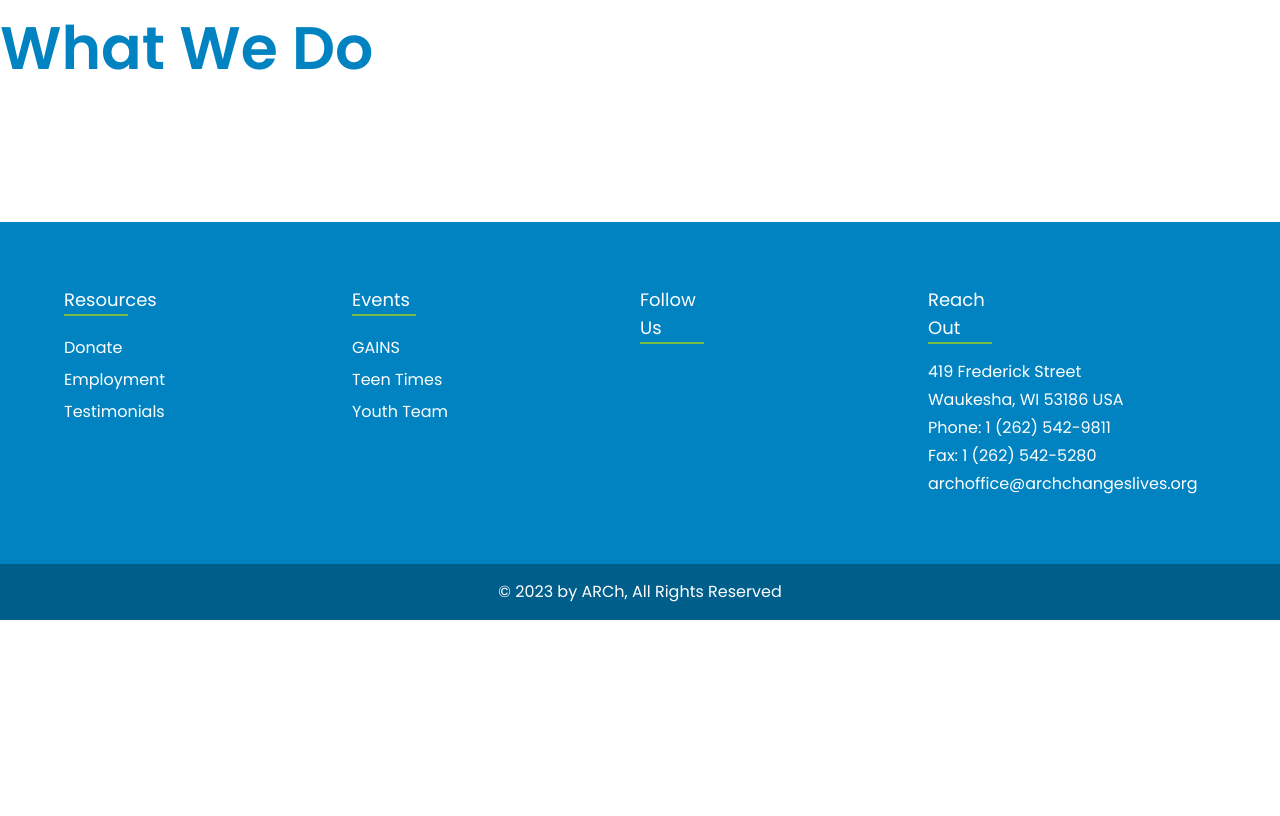
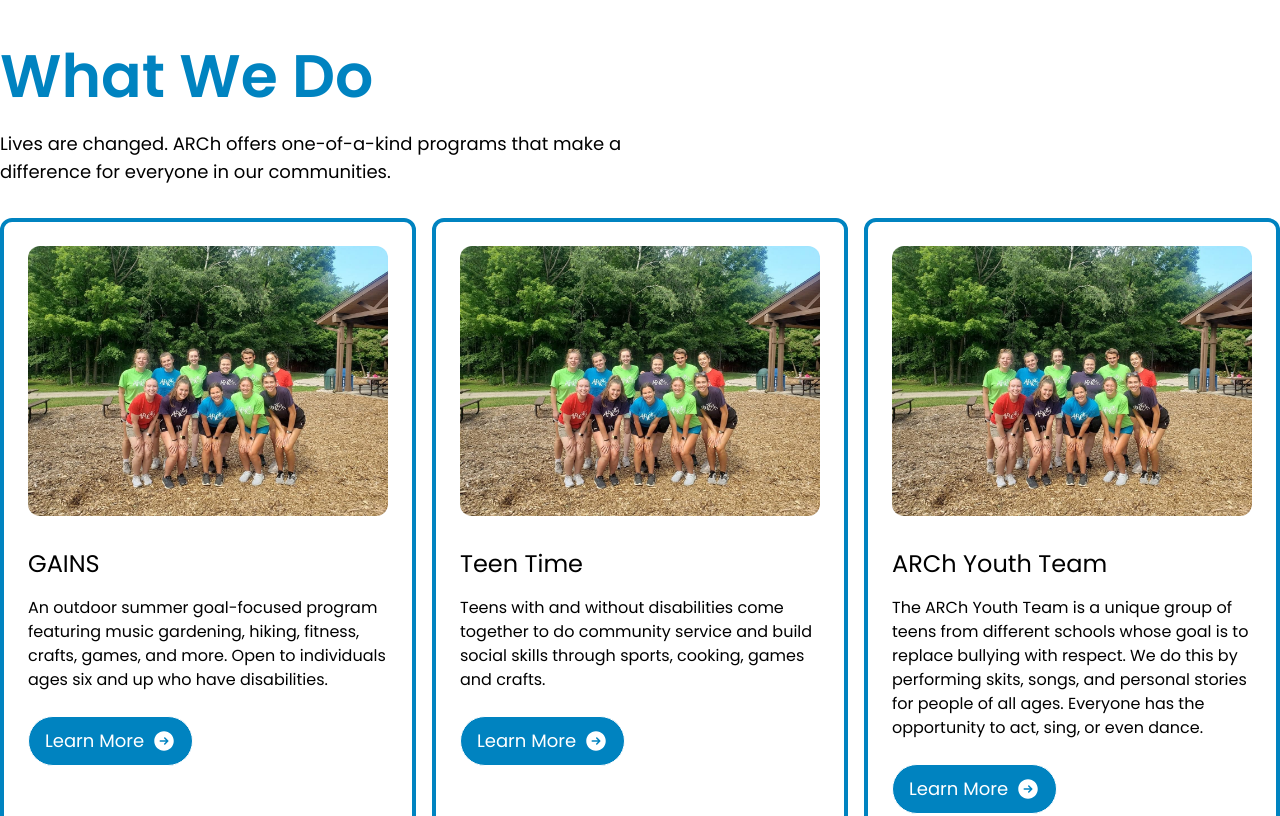
Before and after one commit to nstark12/arch, a Next.js app: page / in a window 1280 px wide. Shown: the part 1262-2078 px from the top of the page. Before the commit the page ends 1882 px from the top, so only its background shows below. Built offline with nearby package versions, Linux system fonts and the light colour scheme.

Commit message:
messing with homepage

```diff
--- a/app/components/Footer.jsx
+++ b/app/components/Footer.jsx
@@ -3,7 +3,7 @@
 const Footer = () => {
   return (
     <>
-      <footer className="mt-36 bg-primary text-white p-16 mx-auto grid grid-cols-4">
+      <footer className="mt-36 bg-primary text-white p-16 px-20 grid md:grid-cols-4">
         <div className="flex flex-col">
           <h3 className="footer-head">Resources</h3>
           <a
--- a/app/components/Impact.jsx
+++ b/app/components/Impact.jsx
@@ -1,8 +1,39 @@
+import ImpactTile from "./ImpactTile";
+
 const Impact = () => {
   return (
-    <section>
+    <section className="mx-4 md:mx-0">
       <div className="mt-12">
-        <h1 className="text-6xl text-primary font-semibold">What We Do</h1>
+        <h1 className="text-6xl text-primary font-semibold mb-6">What We Do</h1>
+        <div className="grid md:grid-cols-2">
+          <p className="text-lg">
+            Lives are changed. ARCh offers one-of-a-kind programs that make a
+            difference for everyone in our communities.
+          </p>
+        </div>
+        <div className="grid md:grid-cols-3 gap-4 mt-8 text-black">
+          <ImpactTile
+            title={"GAINS"}
+            src={"/image/gains-staff.jpg"}
+            description={
+              "An outdoor summer goal-focused program featuring music gardening, hiking, fitness, crafts, games, and more. Open to individuals ages six and up who have disabilities."
+            }
+          />
+          <ImpactTile
+            title={"Teen Time"}
+            src={"/image/gains-staff.jpg"}
+            description={
+              "Teens with and without disabilities come together to do community service and build social skills through sports, cooking, games and crafts. "
+            }
+          />
+          <ImpactTile
+            title={"ARCh Youth Team"}
+            src={"/image/gains-staff.jpg"}
+            description={
+              "The ARCh Youth Team is a unique group of teens from different schools whose goal is to replace bullying with respect. We do this by performing skits, songs, and personal stories for people of all ages. Everyone has the opportunity to act, sing, or even dance. "
+            }
+          />
+        </div>
       </div>
     </section>
   );
--- /dev/null
+++ b/app/components/ImpactTile.jsx
@@ -0,0 +1,30 @@
+import Image from "next/image";
+import Link from "next/link";
+import { ArrowRightCircleIcon } from "@heroicons/react/24/solid";
+
+const ImpactTile = ({ title, src, description }) => {
+  return (
+    <div className="border-4 border-primary p-6 rounded-xl">
+      <div className="flex justify-center mb-8">
+        <Image
+          src={src}
+          alt={title}
+          width={400}
+          height={300}
+          className="rounded-xl"
+        />
+      </div>
+      <h1 className="text-2xl mb-4">{title}</h1>
+      <p>{description}</p>
+      <div className="mt-6">
+        <Link href={"/about"}>
+          <button className="bg-primary text-white py-2 px-4 rounded-full mr-4 md:text-lg hover:bg-primaryHov cursor-pointer border border-white flex items-center">
+            Learn More <ArrowRightCircleIcon className="w-8 h-8 pl-2" />
+          </button>
+        </Link>
+      </div>
+    </div>
+  );
+};
+
+export default ImpactTile;
--- a/app/components/Mission.jsx
+++ b/app/components/Mission.jsx
@@ -3,7 +3,7 @@
 
 const Mission = () => {
   return (
-    <section>
+    <section className="mx-4 md:mx-2">
       <div className="-mt-14 grid md:grid-cols-2">
         <div className="bg-primary rounded-lg text-white p-4">
           <h1 className="md:text-5xl text-3xl font-semibold mb-8 px-2">
--- a/app/globals.css
+++ b/app/globals.css
@@ -22,7 +22,8 @@
 }
 
 .footer-head {
-  @apply text-lg border-b-2 mr-56 border-secondary mb-4;
+  @apply text-lg border-b-2 mr-24  border-secondary mb-4;
+  @apply md:mt-2 mt-10;
 }
 
 .footer-li {
--- a/tailwind.config.js
+++ b/tailwind.config.js
@@ -12,6 +12,7 @@
         secondary: "#76be43",
         primaryHov: "#005e8a",
         secondaryHov: "#568832",
+        primaryLight: "#39b4ed",
       },
     },
   },
```
